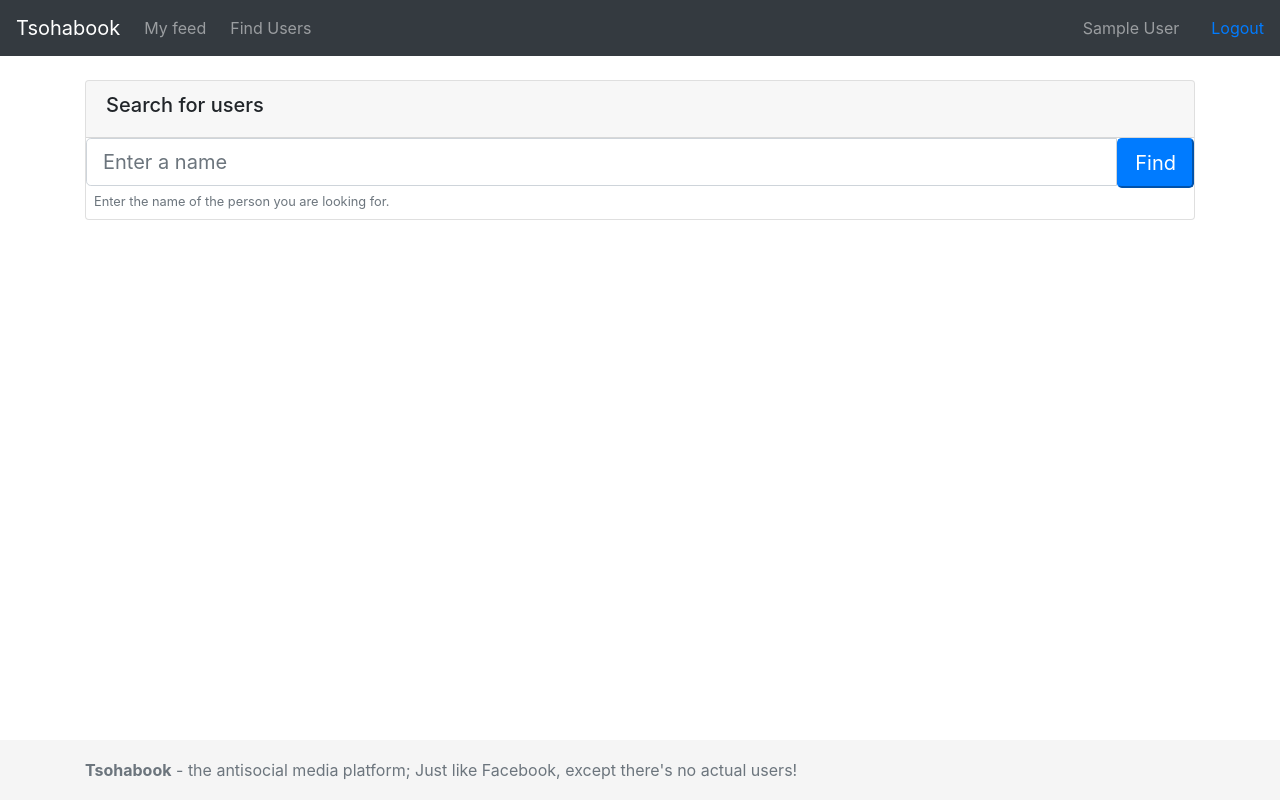
After one commit to Kailari/tsoha-19, a Flask app: page /search/ in a window 1280 px wide. The commit adds this page. Run offline with Flask 2, Linux system fonts and the light colour scheme; a user stored in the database is signed in; tables that the repository leaves empty hold one stand-in row (values such as "Sample post"); some libraries are stand-ins or nearby versions.

Commit message:
Macro'd subscribe button and implemented user search

```diff
--- a/application/__init__.py
+++ b/application/__init__.py
@@ -35,6 +35,7 @@ from application.auth import views
 from application.posts import views
 from application.feed import views
 from application.wall import views
+from application.search import views
 
 # Login
 from flask_login import LoginManager
--- /dev/null
+++ b/application/search/forms.py
@@ -0,0 +1,13 @@
+from flask_wtf import FlaskForm
+from wtforms import StringField, validators
+
+
+class SearchForm(FlaskForm):
+    name_filter = StringField("Filter",
+                              validators=[
+                                  validators.Length(
+                                      min=1,
+                                      message="Search term must be at least 1 character long")])
+
+    class Meta:
+        csrf = False
--- /dev/null
+++ b/application/search/views.py
@@ -0,0 +1,29 @@
+from application import app
+from flask import render_template, request, redirect, url_for
+from flask_login import login_required, current_user
+
+from werkzeug.datastructures import MultiDict
+
+from application.search.forms import SearchForm
+from application.auth.models import User
+
+
+@app.route("/search/", methods=["GET"])
+@login_required
+def user_search():
+    name_filter = request.args.get("name_filter") or ""
+
+    form = SearchForm(MultiDict({
+        "name_filter": name_filter
+    }))
+
+    if name_filter == "":
+        users = []
+    else:
+        users = User.find_users_by_partial_username(user_id=current_user.id,
+                                                    name_filter=name_filter)
+
+    return render_template("search/find_users.html",
+                           form=form,
+                           users=users,
+                           name_filter=name_filter)
--- a/application/templates/layout.html
+++ b/application/templates/layout.html
@@ -21,11 +21,16 @@
         </button>
         <div class="collapse navbar-collapse" id="navbarCollapse">
           {% if current_user.is_authenticated %}
-          <ul class="navbar-nav mr-auto">
+          <ul class="navbar-nav mr-2">
             <li class="nav-item">
               <a class="nav-link" href="{{ url_for('user_feed') }}">My feed</a>
             </li>
           </ul>
+          <ul class="navbar-nav mr-auto">
+              <li class="nav-item">
+                <a class="nav-link" href="{{ url_for('user_search') }}">Find Users</a>
+              </li>
+            </ul>
           <div class="form-inline mt-2 mt-md-0">
             <ul class="navbar-nav mr-auto">
               <li class="nav-item">
--- /dev/null
+++ b/application/templates/macros/subscribe_button.html
@@ -0,0 +1,15 @@
+{% macro subscribe_button(user, current_user, is_subscriber) %}
+
+{% if user.id != current_user.id %}
+{% if is_subscriber %}
+<form method="POST" action="{{ url_for('wall_unsub', id=user.id, **kwargs) }}">
+  <button type="submit" class="btn btn-outline-primary">Following</button>
+</form>
+{% else %}
+<form method="POST" action="{{ url_for('wall_sub', id=user.id, **kwargs) }}">
+  <button type="submit" class="btn btn-primary">Subscribe</button>
+</form>
+{% endif %}
+{% endif %}
+
+{% endmacro %}
--- /dev/null
+++ b/application/templates/search/find_users.html
@@ -0,0 +1,41 @@
+{% extends "layout.html" %}
+{% from "macros/subscribe_button.html" import subscribe_button with context %}
+
+{% block body %}
+<div class="card mb-2">
+  <form method="GET" action="{{ url_for('user_search') }}" novalidate>
+    <label class="form-label card-header w-100" for="filter">
+      <h5>Search for users</h5>
+    </label>
+    <div class="card-body p-0">
+      <div class="input-group">
+        {{ form.name_filter(class="form-control form-control-lg",
+                            required="",
+                            placeholder="Enter a name",
+                            **{'aria-describedby': "filterHelp"}) }}
+        <button type="submit" class="btn-lg btn-primary float-sm-right">Find</button>
+      </div>
+
+      <small id="filterHelp" class="form-text text-muted ml-2 mb-2">
+        Enter the name of the person you are looking for.
+      </small>
+    </div>
+  </form>
+</div>
+
+{% if users %}
+<h3>Results</h3>
+{% endif %}
+
+{% for user in users %}
+<div class="card mb-2">
+  <h5 class="card-body my-0 py-2">
+    <a href="{{ url_for('user_wall', id=user.id) }}">{{ user.name }}</a>
+    <div class="float-right">
+      {{ subscribe_button(user, current_user, user.is_subscriber, redir='user_search', name_filter=name_filter) }}
+    </div>
+  </h5>
+</div>
+{% endfor %}
+
+{% endblock %}
--- a/application/wall/views.py
+++ b/application/wall/views.py
@@ -51,7 +51,7 @@ def wall_unsub(id):
         db.session().delete(subscription)
         db.session().commit()
 
-    return try_redirect(request, "user_wall", id=id)
+    return try_redirect(request, "user_wall", **request.args, id=id)
 
 @app.route("/wall/<id>/subscribe", methods=["POST"])
 @login_required
@@ -60,4 +60,4 @@ def wall_sub(id):
     db.session().add(subscription)
     db.session().commit()
 
-    return try_redirect(request, "user_wall", id=id)
+    return try_redirect(request, "user_wall", **request.args, id=id)
```
Also changed, not shown: application/auth/models.py (+27 -0 lines), application/templates/feed/user_feed.html (+6 -1 lines), application/templates/posts/edit.html (+3 -11 lines), application/templates/wall/user_wall.html (+4 -13 lines), application/search/__init__.py (added), application/templates/macros/feed.html (renamed from application/templates/posts/feed.html).
